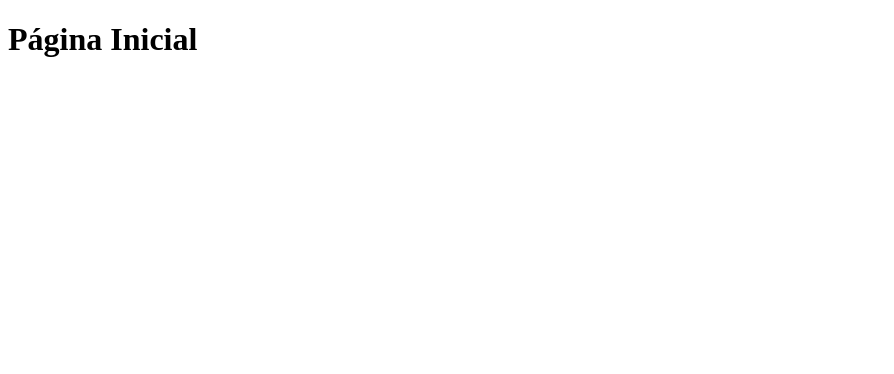
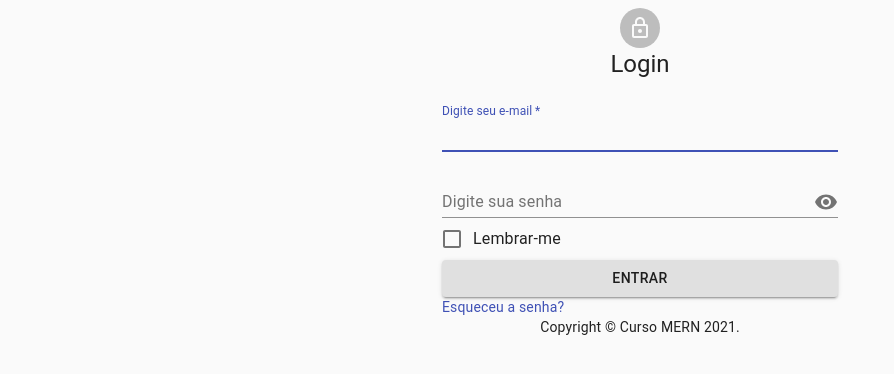
Before and after one commit to raphagama/CursoMERN, a React (Create React App) app in the folder client/: page / in a window 1280 px wide. Shown: the top 374 px of the page, without its empty margins (0-894 px from the left). Built offline with nearby package versions, Linux system fonts and the light colour scheme.

Commit message:
mudança de rota home

```diff
--- a/client/src/routes.js
+++ b/client/src/routes.js
@@ -25,7 +25,7 @@ export default function Routes(){
             <Switch>
 
                 {/* Rotas Admin */}
-                <Route path="/admin/login" exact component={Login} />
+                <Route path="/" exact component={Login} />
                 <PrivateRoute path="/admin" exact component={Dashboard} />
                 <PrivateRoute path="/admin/produtos" exact component={Produtos} />
                 <PrivateRoute path="/admin/produtos/cadastrar" exact component={ProdutoCadastrar} />
@@ -36,7 +36,7 @@ export default function Routes(){
                 <PrivateRoute path="/admin/usuarios/editar/:idUsuario" exact component={UsuarioEditar} />
 
                 {/* Rotas Client */}
-                <Route path="/" exact component={Home} />
+                //<Route path="/" exact component={Home} />
                 <Route path="/produtos/:idProduto" exact component={ProdutoDetails} />
 
             </Switch>
```
